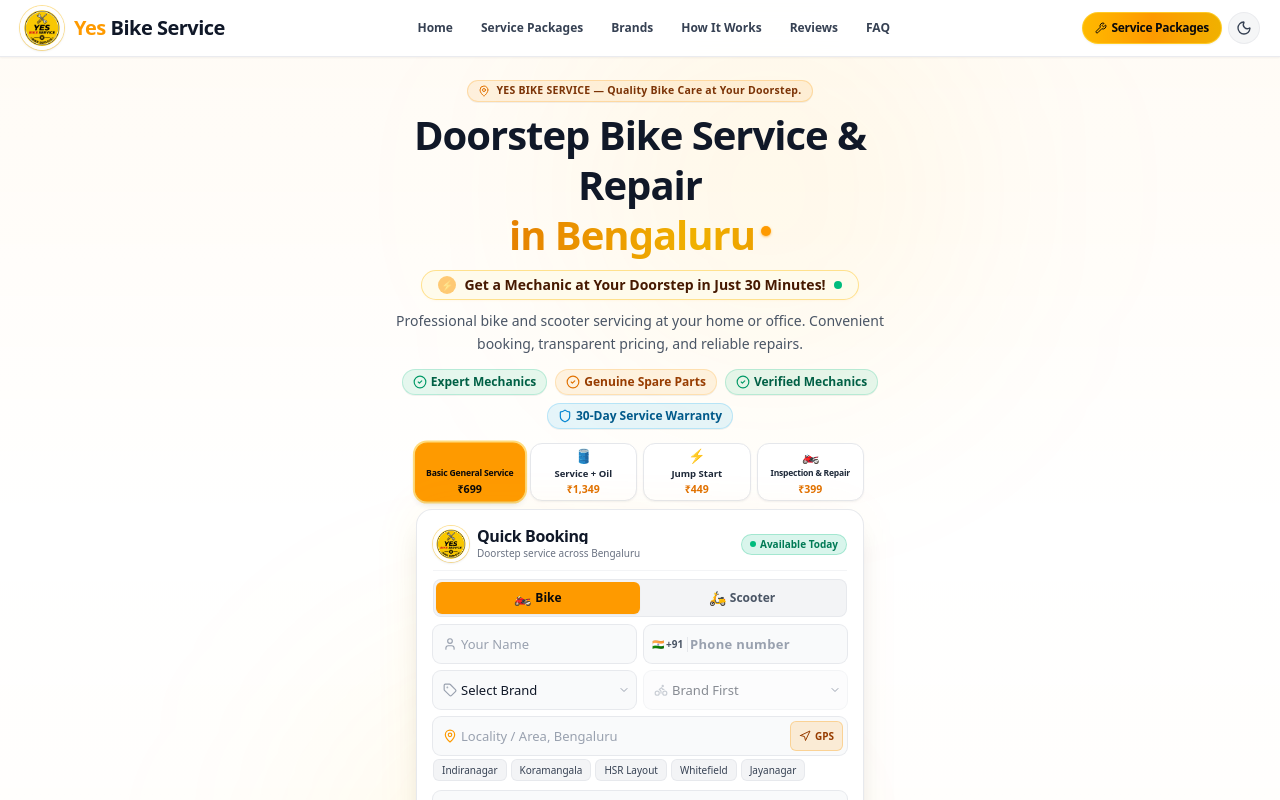
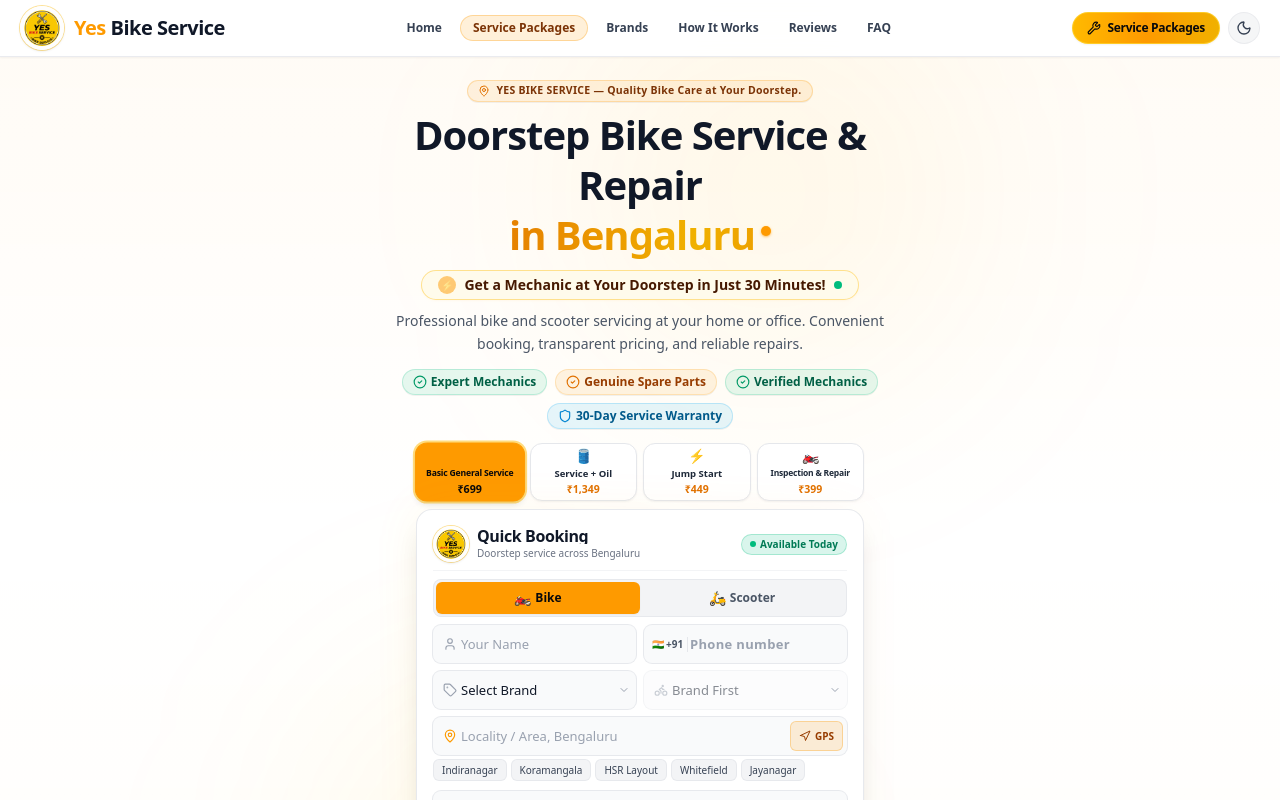
Before and after one commit to bikeservice134-wq/Yes-bike-repair-, a React (Vite) app: page / in a window 1280 px wide. Shown: the top 800 px of the page. Built offline with nearby package versions, Linux system fonts and the light colour scheme.

Commit message:
feat(nav): highlight Service Packages link
Update desktop navigation to visually distinguish the Service Packages link for better user engagement.

```diff
--- a/src/App.tsx
+++ b/src/App.tsx
@@ -956,10 +956,10 @@
           </button>
 
           {/* Desktop Navigation */}
-          <nav className="hidden lg:flex items-center gap-1">
+          <nav className="hidden lg:flex items-center gap-1.5">
             {[
               { label: 'Home', href: '#home' },
-              { label: 'Service Packages', href: '#pricing' },
+              { label: 'Service Packages', href: '#pricing', highlight: true },
               { label: 'Brands', href: '#brands' },
               { label: 'How It Works', href: '#how-it-works' },
               { label: 'Reviews', href: '#reviews' },
@@ -971,15 +971,19 @@
                 onClick={() => {
                   if (currentView !== 'home') setCurrentView('home');
                 }}
-                className="px-3 py-1 rounded-full text-xs font-bold text-gray-700 dark:text-zinc-300 hover:text-amber-600 dark:hover:text-amber-400 hover:bg-amber-500/10 dark:hover:bg-amber-400/10 transition-all whitespace-nowrap"
+                className={`px-3 py-1 rounded-full text-xs font-bold transition-all whitespace-nowrap ${
+                  item.highlight
+                    ? 'text-amber-900 dark:text-amber-300 bg-amber-500/15 border border-amber-500/30 font-black hover:bg-amber-500/25'
+                    : 'text-gray-700 dark:text-zinc-300 hover:text-amber-600 dark:hover:text-amber-400 hover:bg-amber-500/10 dark:hover:bg-amber-400/10'
+                }`}
               >
                 {item.label}
               </a>
             ))}
           </nav>
 
-          {/* Right Actions & Compact Primary CTA */}
-          <div className="flex items-center gap-1 sm:gap-1.5 shrink-0">
+          {/* Right Actions & Header Service Packages CTA */}
+          <div className="flex items-center gap-1.5 sm:gap-2 shrink-0">
             <button
               type="button"
               onClick={() => {
@@ -994,12 +998,11 @@
                   }, 100);
                 }
               }}
-              className="inline-flex items-center justify-center gap-1 bg-gradient-to-r from-amber-400 via-amber-500 to-yellow-500 hover:from-amber-300 hover:to-amber-400 text-zinc-950 px-2 sm:px-3 py-1 sm:py-1.5 rounded-full font-extrabold text-[9.5px] sm:text-[11px] lg:text-xs tracking-tight shadow-xs border border-amber-300/80 transition-all active:scale-95 min-h-[28px] sm:min-h-[32px] whitespace-nowrap cursor-pointer"
+              className="inline-flex items-center justify-center gap-1 sm:gap-1.5 bg-gradient-to-r from-amber-400 via-amber-500 to-yellow-500 hover:from-amber-300 hover:to-amber-400 text-zinc-950 px-2.5 sm:px-3.5 py-1 sm:py-1.5 rounded-full font-black text-[10px] sm:text-[11.5px] lg:text-xs tracking-tight shadow-xs hover:shadow-md border border-amber-300/80 transition-all active:scale-95 min-h-[30px] sm:min-h-[32px] whitespace-nowrap cursor-pointer"
               aria-label="Service Packages"
             >
-              <Wrench className="w-2.5 h-2.5 sm:w-3 sm:h-3 text-zinc-950 shrink-0" />
-              <span className="hidden sm:inline">Service Packages</span>
-              <span className="sm:hidden">Packages</span>
+              <Wrench className="w-3 h-3 sm:w-3.5 sm:h-3.5 text-zinc-950 shrink-0" />
+              <span>Service Packages</span>
             </button>
 
             <button
```
